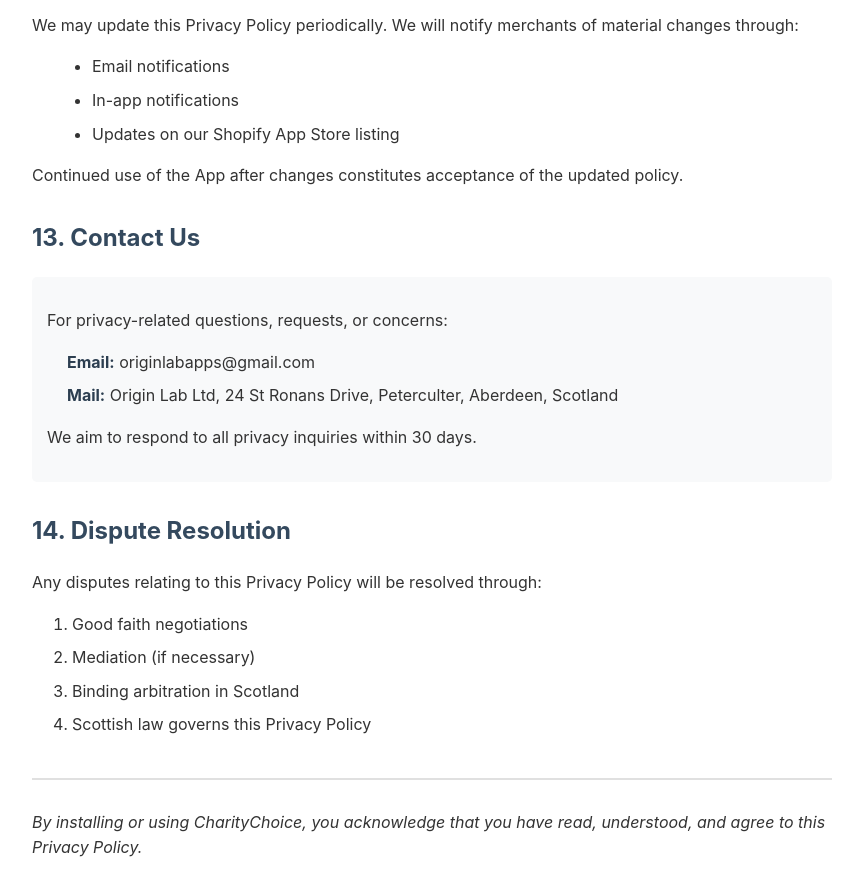
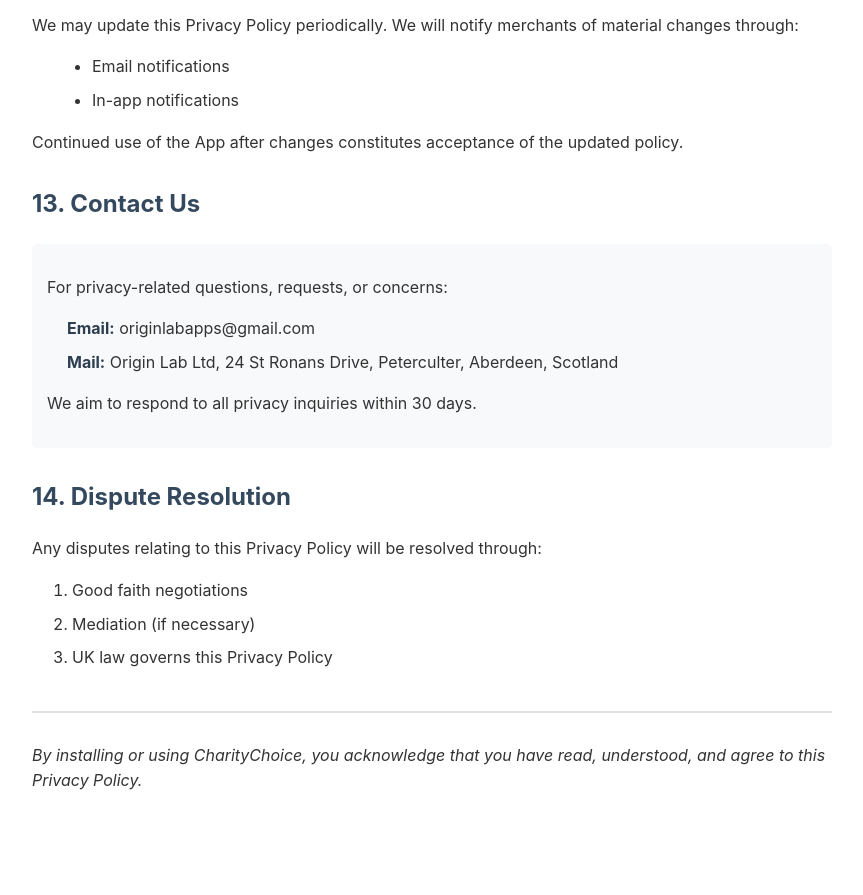
Before and after one commit to OriginLabAI/charitychoice-privacy-policy, a plain HTML site: page index.html in a window 1280 px wide. Shown: the part 4900-5795 px from the top of the page, without its empty margins (208-1071 px from the left). After the commit the page ends 5730 px from the top, so only its background shows below. Drawn offline with Linux system fonts and the light colour scheme.

Commit message:
Update index.html

```diff
--- a/index.html
+++ b/index.html
@@ -221,7 +221,6 @@
     <ul>
         <li>Email notifications</li>
         <li>In-app notifications</li>
-        <li>Updates on our Shopify App Store listing</li>
     </ul>
     <p>Continued use of the App after changes constitutes acceptance of the updated policy.</p>
 
@@ -240,8 +239,7 @@
     <ol>
         <li>Good faith negotiations</li>
         <li>Mediation (if necessary)</li>
-        <li>Binding arbitration in Scotland</li>
-        <li>Scottish law governs this Privacy Policy</li>
+        <li>UK law governs this Privacy Policy</li>
     </ol>
 
     <hr style="margin-top: 40px; border: 1px solid #e0e0e0;">
```
